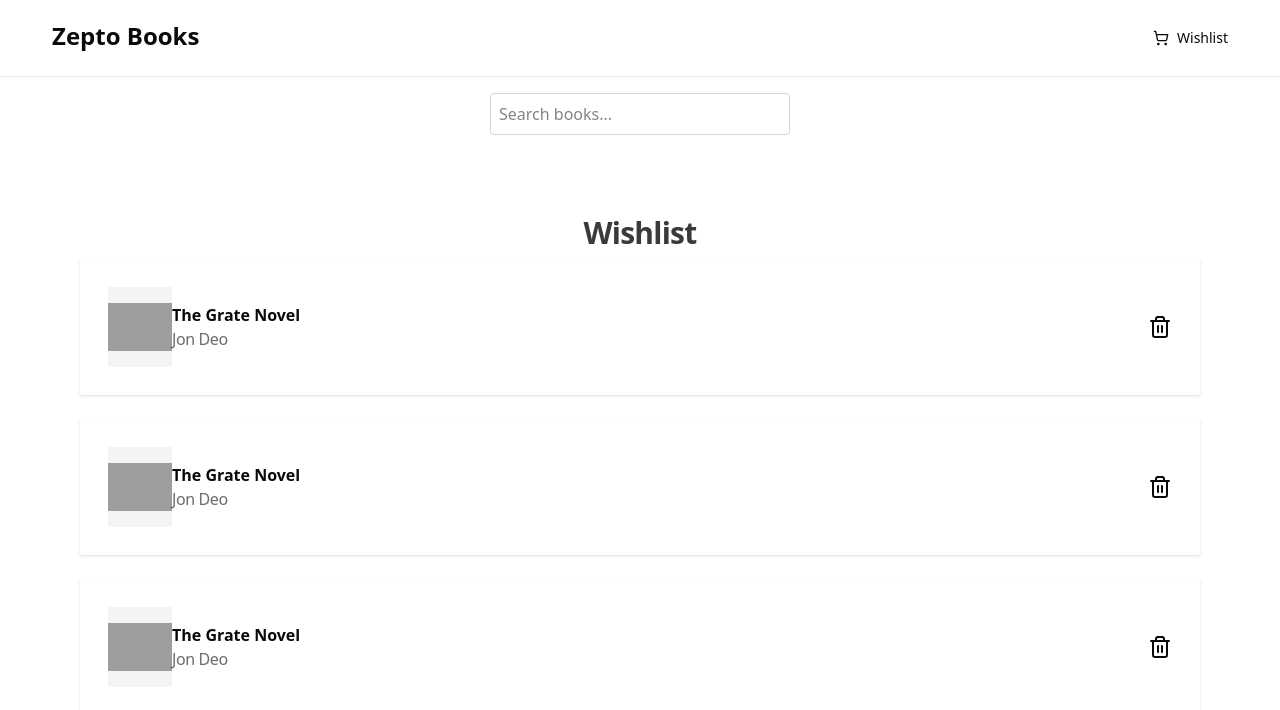
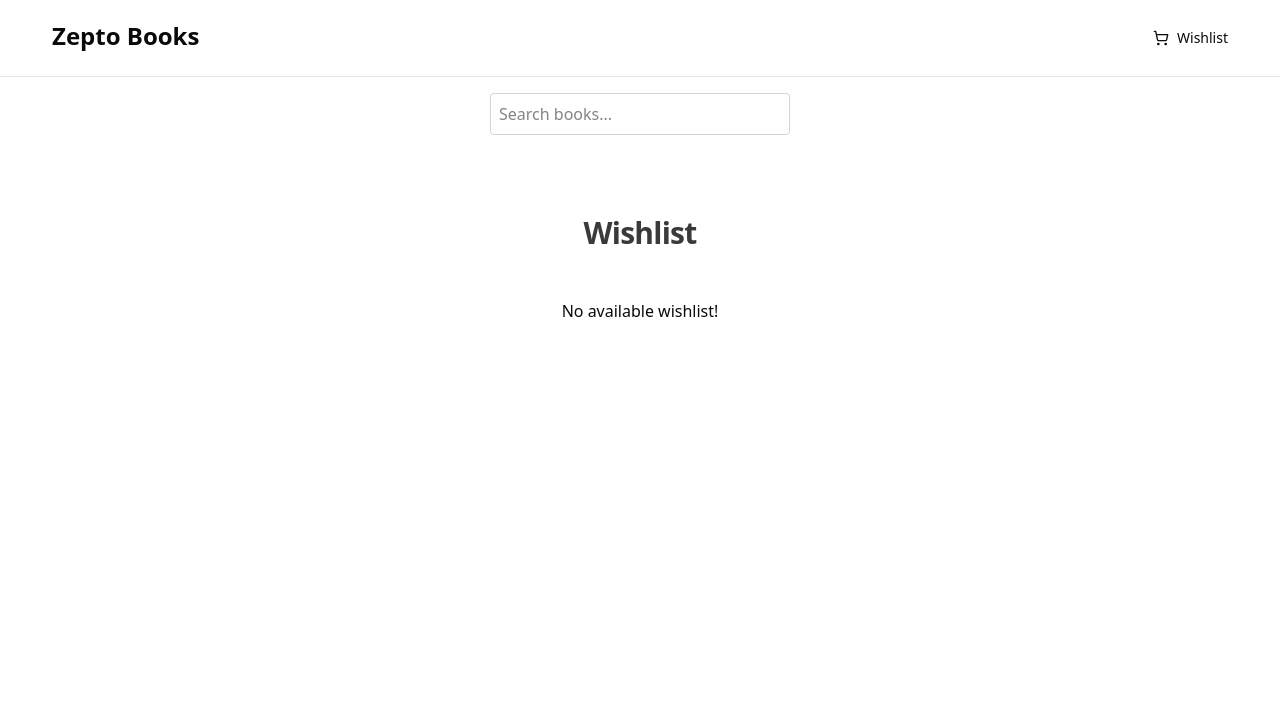
Before and after one commit to sohagmahin/zepto_books, a React (Vite) app: page /wishlist in a window 1280 px wide. Shown: the top 710 px of the page. Built offline with nearby package versions, Linux system fonts and the light colour scheme; grey boxes are pictures that could not be loaded.

Commit message:
feat: enhance wishlist functionality

```diff
--- a/src/components/book/book-card.jsx
+++ b/src/components/book/book-card.jsx
@@ -1,9 +1,38 @@
 import { useNavigate } from "react-router-dom";
 import { Card, CardContent, CardHeader } from "../ui/card";
 import { Heart } from "lucide-react";
+import { useEffect, useState } from "react";
 
 const ProductCard = ({ book }) => {
   const navigate = useNavigate();
+  const [isWishlisted, setIsWishlisted] = useState(false);
+
+  const handleWishlist = () => {
+    const wishList = JSON.parse(localStorage.getItem("wishlist") || "[]");
+    const exist = wishList.find((item) => item.id === book.id);
+    if (!exist) {
+      wishList.push(book);
+      localStorage.setItem("wishlist", JSON.stringify(wishList));
+      setIsWishlisted(true);
+    } else {
+      const updatedWishList = wishList.filter((item) => item.id !== book.id);
+      localStorage.setItem("wishlist", JSON.stringify(updatedWishList));
+      setIsWishlisted(false);
+    }
+  };
+
+  useEffect(() => {
+    if (!book.id) return;
+    const wishList = JSON.parse(localStorage.getItem("wishlist") || "[]");
+    const exist = wishList.find((item) => item.id === book.id);
+
+    if (exist) {
+      setIsWishlisted(true);
+    } else {
+      setIsWishlisted(false);
+    }
+  }, [book.id]);
+
   return (
     <Card className="w-[300px] overflow-hidden">
       <CardHeader className="p-0">
@@ -23,10 +52,17 @@ const ProductCard = ({ book }) => {
           <h3 className="font-semibold text-lg line-clamp-1">{book.title}</h3>
           <p className="text-sm text-muted-foreground">{book.author}</p>
           <button
-            onClick={() => {}}
+            onClick={() => {
+              console.log("wishlist clicked ....");
+              handleWishlist();
+            }}
             className="absolute bottom-0 right-0 bg-white rounded-full shadow p-1"
           >
-            <Heart size={20} className="text-red-500" />
+            <Heart
+              size={20}
+              className="text-red-500"
+              fill={isWishlisted ? "red" : "none"}
+            />
           </button>
         </div>
       </CardContent>
--- a/src/pages/wishlist.jsx
+++ b/src/pages/wishlist.jsx
@@ -1,25 +1,19 @@
 import { Trash2 } from "lucide-react";
-import React from "react";
-
-const products = [
-  {
-    name: "The grate novel",
-    image:
-      "https://www.gutenberg.org/cache/epub/26184/pg26184.cover.medium.jpg",
-  },
-  {
-    name: "The grate novel",
-    image:
-      "https://www.gutenberg.org/cache/epub/26184/pg26184.cover.medium.jpg",
-  },
-  {
-    name: "The grate novel",
-    image:
-      "https://www.gutenberg.org/cache/epub/26184/pg26184.cover.medium.jpg",
-  },
-];
+import React, { useEffect, useState } from "react";
 
 const Wishlist = () => {
+  const [wishlist, setWishlist] = useState([]);
+
+  const removeWishList = (id) => {
+    const updatedWishlist = wishlist.filter((item) => item.id !== id);
+    setWishlist(updatedWishlist);
+    localStorage.setItem("wishlist", JSON.stringify(updatedWishlist));
+  };
+
+  useEffect(() => {
+    const wishList = JSON.parse(localStorage.getItem("wishlist") || "[]");
+    setWishlist(wishList);
+  }, []);
   return (
     <div className="p-20">
       <div className="text-center">
@@ -28,30 +22,35 @@ const Wishlist = () => {
         </p>
       </div>
       <div className="flex gap-6 flex-col pt-2">
-        {products.map((product) => {
+        {wishlist.map((book) => {
           return (
             <div className="flex justify-between p-7 shadow items-center">
               <div className="flex items-center">
                 <div className="w-16 h-20 bg-gray-100 flex items-center justify-center">
                   <img
-                    src={
-                      "https://www.gutenberg.org/cache/epub/26184/pg26184.cover.medium.jpg"
-                    }
-                    alt={"book image"}
+                    src={book?.image}
+                    alt={book?.title}
                     className="max-h-full max-w-full object-cover"
                   />
                 </div>
                 <div>
-                  <p className="font-semibold">The Grate Novel</p>
-                  <p className="tracking-tight opacity-60">Jon Deo</p>
+                  <p className="font-semibold">{book?.title}</p>
+                  <p className="tracking-tight opacity-60">{book?.author}</p>
                 </div>
               </div>
-              <div>
+              <button
+                className="hover:cursor-pointer"
+                onClick={() => removeWishList(book?.id)}
+              >
                 <Trash2 />
-              </div>
+              </button>
             </div>
           );
         })}
+
+        {wishlist.length <= 0 && (
+          <p className="self-center pt-10">No available wishlist!</p>
+        )}
       </div>
     </div>
   );
```
